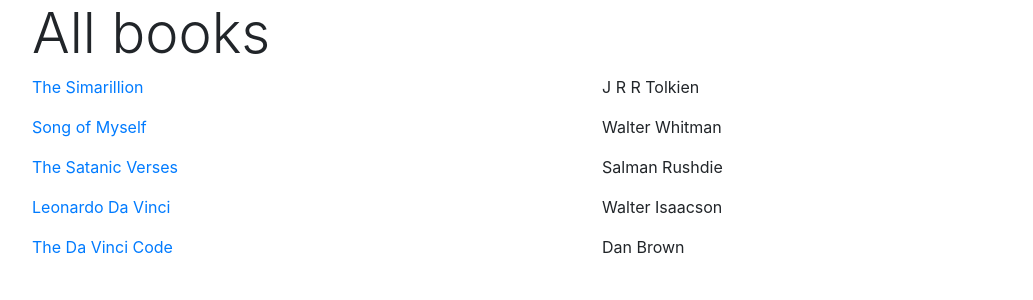
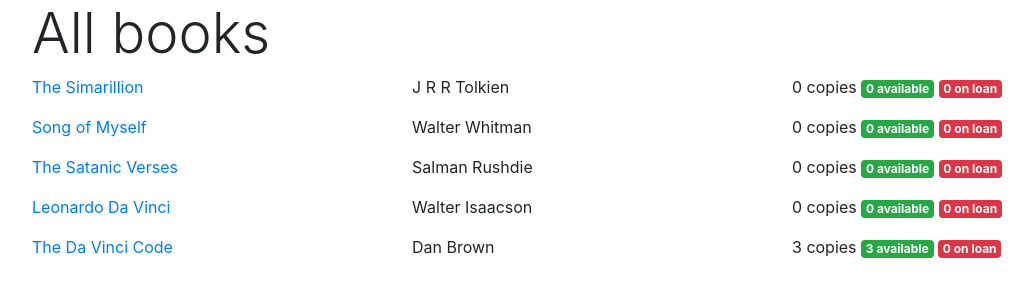
Before and after one commit to bihanviranga/librarysystem, a Django app: page /books/ in a window 1280 px wide. Shown: the part 56-356 px from the top of the page, without its empty margins (53-1086 px from the left). Run offline with Django 3.2, Linux system fonts and the light colour scheme; data comes from the database, SQL or seed files in the repository; some libraries are stand-ins or nearby versions.

Commit message:
Books list - show how many available

```diff
--- a/librarycore/templates/librarycore/books.html
+++ b/librarycore/templates/librarycore/books.html
@@ -30,6 +30,11 @@
 		<div class="col">
 			<p>{{book.bookAuthor}}</p>
 		</div>
+		<div class="col">
+			<span>{{book.count}} copies</span>
+			<span class="badge badge-success">{{book.numAvailable}} available</span>
+			<span class="badge badge-danger">{{book.numBorrowed}} on loan</span>
+		</div>
 		{% if isAdmin %}
 		<div class="col">
 			<a class="btn btn-danger" href="{% url 'book-delete' book.id %}">Delete</a>
--- a/librarycore/views.py
+++ b/librarycore/views.py
@@ -22,11 +22,18 @@ class Books(View):
         context = {'currentNav': 'books'}
 
         books = models.Book.objects.all()
-        context['books'] = books
+        contextBooks = []
+        for book in books:
+            bookDict = book.__dict__
+            bookDict['count'] = models.BookInstance.objects.filter(instanceBook=book).count()
+            bookDict['numAvailable'] = models.BookInstance.objects.filter(instanceBook=book).filter(borrowedBy=None).count()
+            bookDict['numBorrowed'] = bookDict['count'] - bookDict['numAvailable']
+            contextBooks.append(bookDict)
 
         if isUserAdmin(self.request.user):
             context['isAdmin'] = True
 
+        context['books'] = contextBooks
         return render(request, "librarycore/books.html", context)
 
 class BookDelete(UserIsAdminMixin, DeleteView):
```
Also changed, not shown: README.md.
